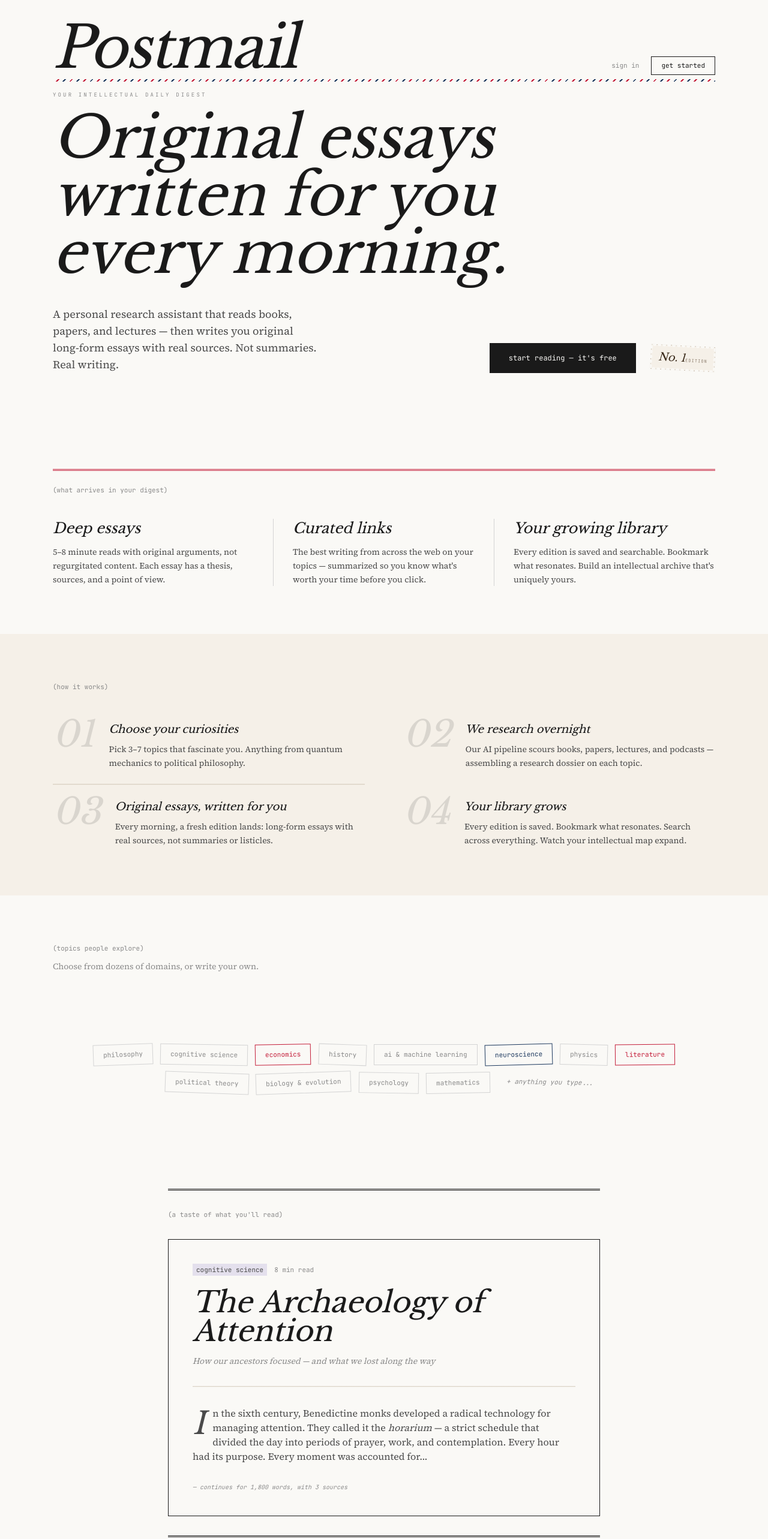
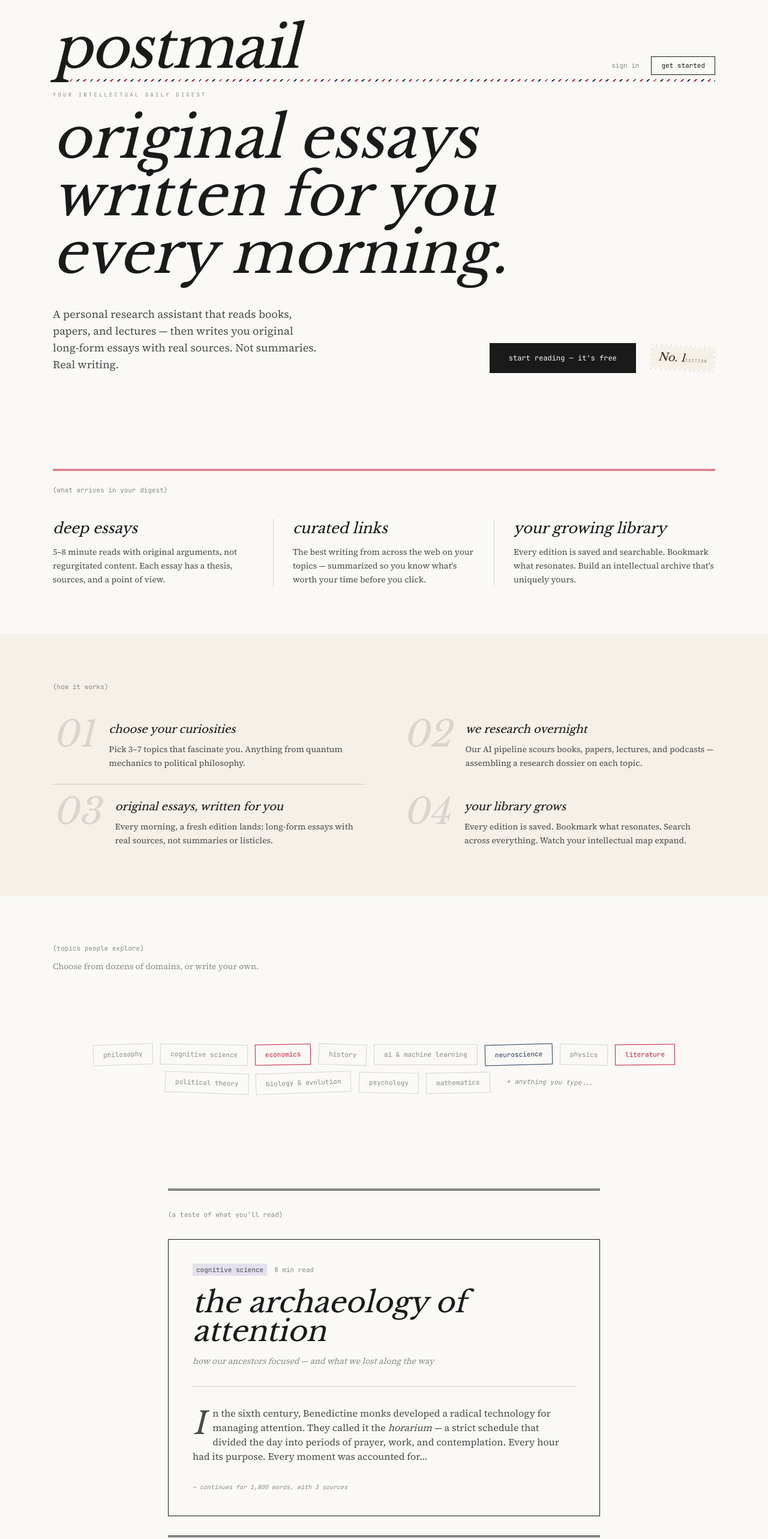
Before and after one commit to aariyagage/postmail, a Next.js app in the folder frontend/: page /landing in a window 1280 px wide. Shown: the top 2566 px of the page at 60% size. Built offline with nearby package versions, Linux system fonts and the light colour scheme; no server answers.

Commit message:
Lowercase all UI text for casual, homey feel
postmail wordmark, page headlines, section titles, landing page
copy, empty states — all lowercase. Essay titles from the API
stay as-is since they contain proper nouns.

```diff
--- a/frontend/src/app/landing/page.tsx
+++ b/frontend/src/app/landing/page.tsx
@@ -20,22 +20,22 @@ const SAMPLE_TOPICS = [
 const STEPS = [
   {
     num: "01",
-    title: "Choose your curiosities",
+    title: "choose your curiosities",
     desc: "Pick 3\u20137 topics that fascinate you. Anything from quantum mechanics to political philosophy.",
   },
   {
     num: "02",
-    title: "We research overnight",
+    title: "we research overnight",
     desc: "Our AI pipeline scours books, papers, lectures, and podcasts \u2014 assembling a research dossier on each topic.",
   },
   {
     num: "03",
-    title: "Original essays, written for you",
+    title: "original essays, written for you",
     desc: "Every morning, a fresh edition lands: long-form essays with real sources, not summaries or listicles.",
   },
   {
     num: "04",
-    title: "Your library grows",
+    title: "your library grows",
     desc: "Every edition is saved. Bookmark what resonates. Search across everything. Watch your intellectual map expand.",
   },
 ];
@@ -51,7 +51,7 @@ export default function LandingPage() {
           <div className="airmail-border mb-4">
             <div className="flex items-baseline justify-between">
               <h1 className="font-headline text-5xl md:text-7xl lg:text-8xl tracking-tight italic ink-bleed-heavy">
-                Postmail
+                postmail
               </h1>
               <nav className="flex gap-5 items-baseline">
                 <Link
@@ -79,7 +79,7 @@ export default function LandingPage() {
       <section className="min-h-[65vh] flex items-end">
         <div className="max-w-6xl mx-auto px-6 pb-20 w-full">
           <h2 className="font-headline text-4xl sm:text-5xl md:text-6xl lg:text-7xl xl:text-8xl italic ink-bleed-heavy leading-[0.95] mb-10 max-w-5xl">
-            Original essays written for you every morning.
+            original essays written for you every morning.
           </h2>
           <div className="flex flex-col md:flex-row md:items-end md:justify-between gap-8">
             <p className="font-body text-base md:text-lg text-ink-light leading-relaxed max-w-md">
@@ -115,7 +115,7 @@ export default function LandingPage() {
           <div className="grid md:grid-cols-3 gap-0">
             <div className="pr-8 md:border-r md:border-rule-light pb-8 md:pb-0">
               <p className="font-headline text-2xl italic ink-bleed mb-3">
-                Deep essays
+                deep essays
               </p>
               <p className="font-body text-sm text-ink-light leading-relaxed">
                 5–8 minute reads with original arguments, not regurgitated
@@ -124,7 +124,7 @@ export default function LandingPage() {
             </div>
             <div className="px-0 md:px-8 md:border-r md:border-rule-light py-8 md:py-0 border-t md:border-t-0 border-rule-light">
               <p className="font-headline text-2xl italic ink-bleed mb-3">
-                Curated links
+                curated links
               </p>
               <p className="font-body text-sm text-ink-light leading-relaxed">
                 The best writing from across the web on your topics — summarized
@@ -133,7 +133,7 @@ export default function LandingPage() {
             </div>
             <div className="pl-0 md:pl-8 pt-8 md:pt-0 border-t md:border-t-0 border-rule-light">
               <p className="font-headline text-2xl italic ink-bleed mb-3">
-                Your growing library
+                your growing library
               </p>
               <p className="font-body text-sm text-ink-light leading-relaxed">
                 Every edition is saved and searchable. Bookmark what resonates.
@@ -223,10 +223,10 @@ export default function LandingPage() {
               </span>
             </div>
             <h3 className="font-headline text-3xl md:text-4xl lg:text-5xl italic ink-bleed-heavy leading-[1.05] mb-4">
-              The Archaeology of Attention
+              the archaeology of attention
             </h3>
             <p className="font-body text-sm text-ink-muted italic mb-8">
-              How our ancestors focused — and what we lost along the way
+              how our ancestors focused — and what we lost along the way
             </p>
             <div className="envelope-fold mb-8" />
             <p className="font-body text-[15px] md:text-base leading-[1.85] text-ink-light">
@@ -251,7 +251,7 @@ export default function LandingPage() {
       <section>
         <div className="max-w-3xl mx-auto px-6 py-20 text-center">
           <h2 className="font-headline text-4xl md:text-5xl italic ink-bleed-heavy mb-6 leading-tight">
-            Your morning read,<br />tailored to you.
+            your morning read,<br />tailored to you.
           </h2>
           <p className="font-body text-lg text-ink-light mb-10 max-w-lg mx-auto">
             Like having a brilliant friend who reads everything and tells you
@@ -270,7 +270,7 @@ export default function LandingPage() {
       {/* ============ FOOTER ============ */}
       <footer className="airmail-border">
         <div className="max-w-6xl mx-auto px-6 py-6 flex items-center justify-between">
-          <p className="font-headline text-lg italic ink-bleed">Postmail</p>
+          <p className="font-headline text-lg italic ink-bleed">postmail</p>
           <nav className="flex gap-5">
             <Link
               href="/login"
--- a/frontend/src/app/library/page.tsx
+++ b/frontend/src/app/library/page.tsx
@@ -67,7 +67,7 @@ export default function LibraryPage() {
   return (
     <PageShell>
         <p className="section-label mb-2">library</p>
-        <h1 className="font-headline text-3xl italic ink-bleed-heavy mb-8">Past Editions</h1>
+        <h1 className="font-headline text-3xl italic ink-bleed-heavy mb-8">past editions</h1>
 
         {error ? (
           <div className="py-12">
--- a/frontend/src/app/page.tsx
+++ b/frontend/src/app/page.tsx
@@ -196,7 +196,7 @@ export default function Home() {
         {/* Edition header */}
         <div className="rule-double mb-4" />
         <div className="flex items-baseline justify-between mb-2">
-          <p className="font-headline text-xl italic ink-bleed">Today&apos;s Edition</p>
+          <p className="font-headline text-xl italic ink-bleed">today&apos;s edition</p>
           <p className="font-mono text-[11px] text-ink-muted">
             {new Date().toLocaleDateString("en-US", { weekday: "long", month: "long", day: "numeric" })}
           </p>
@@ -300,7 +300,7 @@ export default function Home() {
               -- nothing here yet
             </p>
             <h2 className="font-headline text-2xl mb-3">
-              Your digest is being written
+              your digest is being written
             </h2>
             <p className="font-body text-sm text-ink-muted mb-6 leading-relaxed">
               We&apos;re researching and writing essays on your topics.
--- a/frontend/src/app/saved/page.tsx
+++ b/frontend/src/app/saved/page.tsx
@@ -93,17 +93,17 @@ export default function SavedPage() {
   return (
     <PageShell>
         <p className="section-label mb-2">saved</p>
-        <h1 className="font-headline text-3xl italic ink-bleed-heavy mb-8">Saved</h1>
+        <h1 className="font-headline text-3xl italic ink-bleed-heavy mb-8">saved</h1>
 
         {error && <InlineError message={error} onDismiss={() => setError(null)} />}
 
         {hydrated.length === 0 ? (
           <div className="py-12">
             <p className="font-headline text-xl italic ink-bleed mb-2">
-              Your reading list is empty
+              your reading list is empty
             </p>
             <p className="font-body text-sm text-ink-muted">
-              Bookmark essays and articles as you read. They&apos;ll wait for you here.
+              bookmark essays and articles as you read. they&apos;ll wait for you here.
             </p>
           </div>
         ) : (
--- a/frontend/src/app/search/page.tsx
+++ b/frontend/src/app/search/page.tsx
@@ -33,7 +33,7 @@ export default function SearchPage() {
   return (
     <PageShell>
         <p className="section-label mb-2">search</p>
-        <h1 className="font-headline text-3xl italic ink-bleed-heavy mb-6">Search</h1>
+        <h1 className="font-headline text-3xl italic ink-bleed-heavy mb-6">search</h1>
 
         <div className="flex items-center gap-3 mb-8">
           <input
--- a/frontend/src/components/Masthead.tsx
+++ b/frontend/src/components/Masthead.tsx
@@ -44,7 +44,7 @@ export default function Masthead() {
             <div className="flex items-baseline gap-5">
               <Link href="/">
                 <h1 className="font-headline text-5xl md:text-6xl tracking-tight italic ink-bleed-heavy">
-                  Postmail
+                  postmail
                 </h1>
               </Link>
               {mounted && (
```
